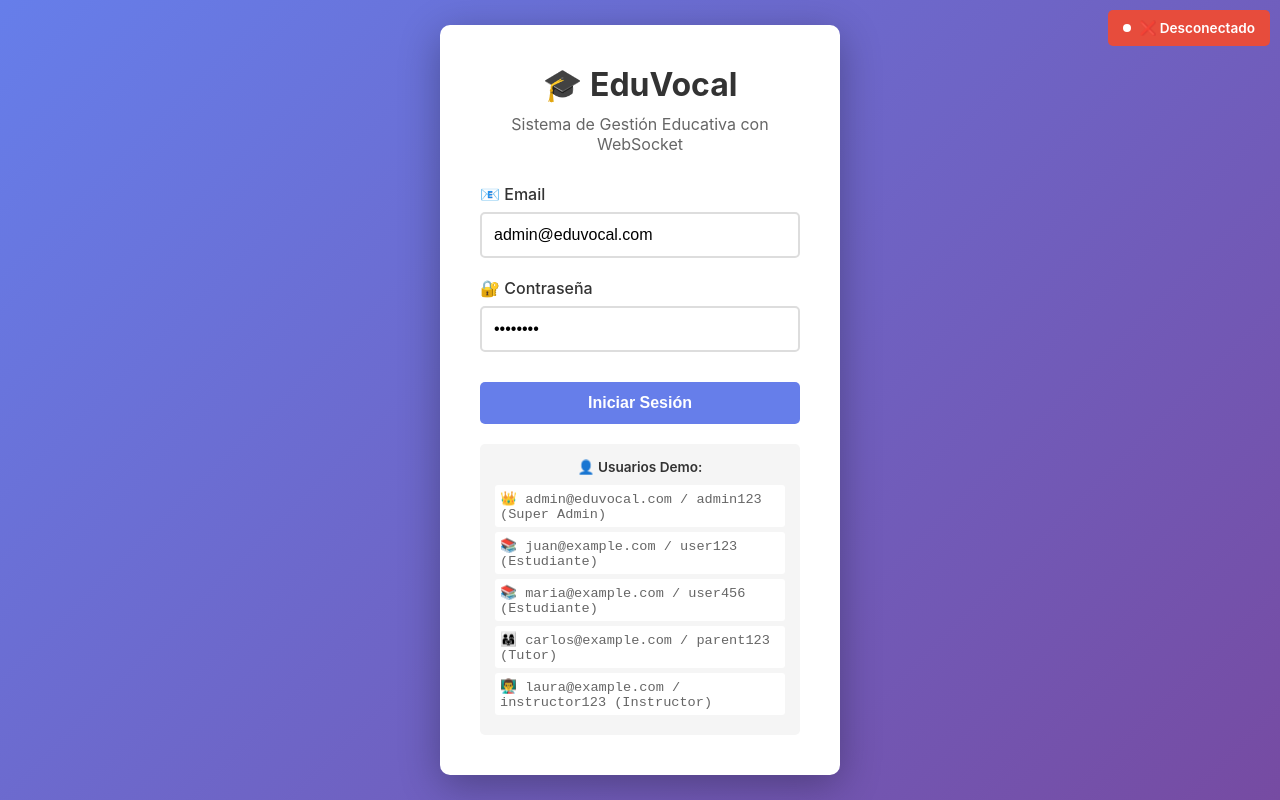
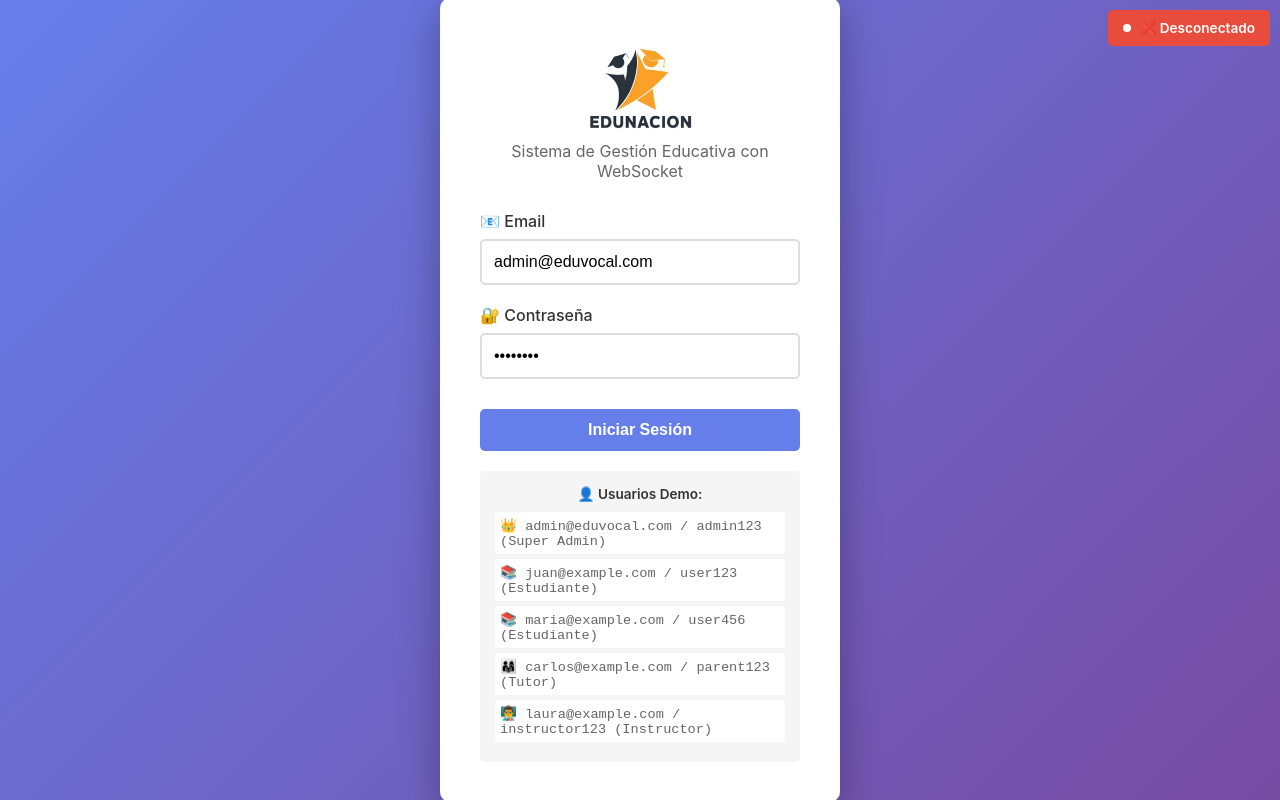
Before and after one commit to fdiazdelcastillo/edufuture, a website: page public/index.html in a window 1280 px wide. Drawn offline with Linux system fonts and the light colour scheme.

Commit message:
Deeployment III

```diff
--- a/public/index.html
+++ b/public/index.html
@@ -797,7 +797,13 @@
     <!-- ===== LOGIN MODAL ===== -->
     <div id="loginModal">
       <div class="login-container">
-        <h2>🎓 EduVocal</h2>
+        <div style="display: flex; justify-content: center">
+          <img
+            src="/public/logo.jpeg"
+            alt=""
+            style="width: 120px; aspect-ratio: 224/192"
+          />
+        </div>
         <p>Sistema de Gestión Educativa con WebSocket</p>
         <form id="loginForm">
           <div
@@ -882,7 +888,13 @@
     <!-- ===== MAIN APPLICATION ===== -->
     <div id="mainApp">
       <nav class="navbar">
-        <h1>🎓 EduVocal</h1>
+        <div style="display: flex; justify-content: center">
+          <img
+            src="/public/logo.jpeg"
+            alt=""
+            style="width: 120px; aspect-ratio: 224/192"
+          />
+        </div>
         <div class="navbar-menu">
           <span class="nav-link active" onclick="showSection('dashboard')"
             >📊 Dashboard</span
```
